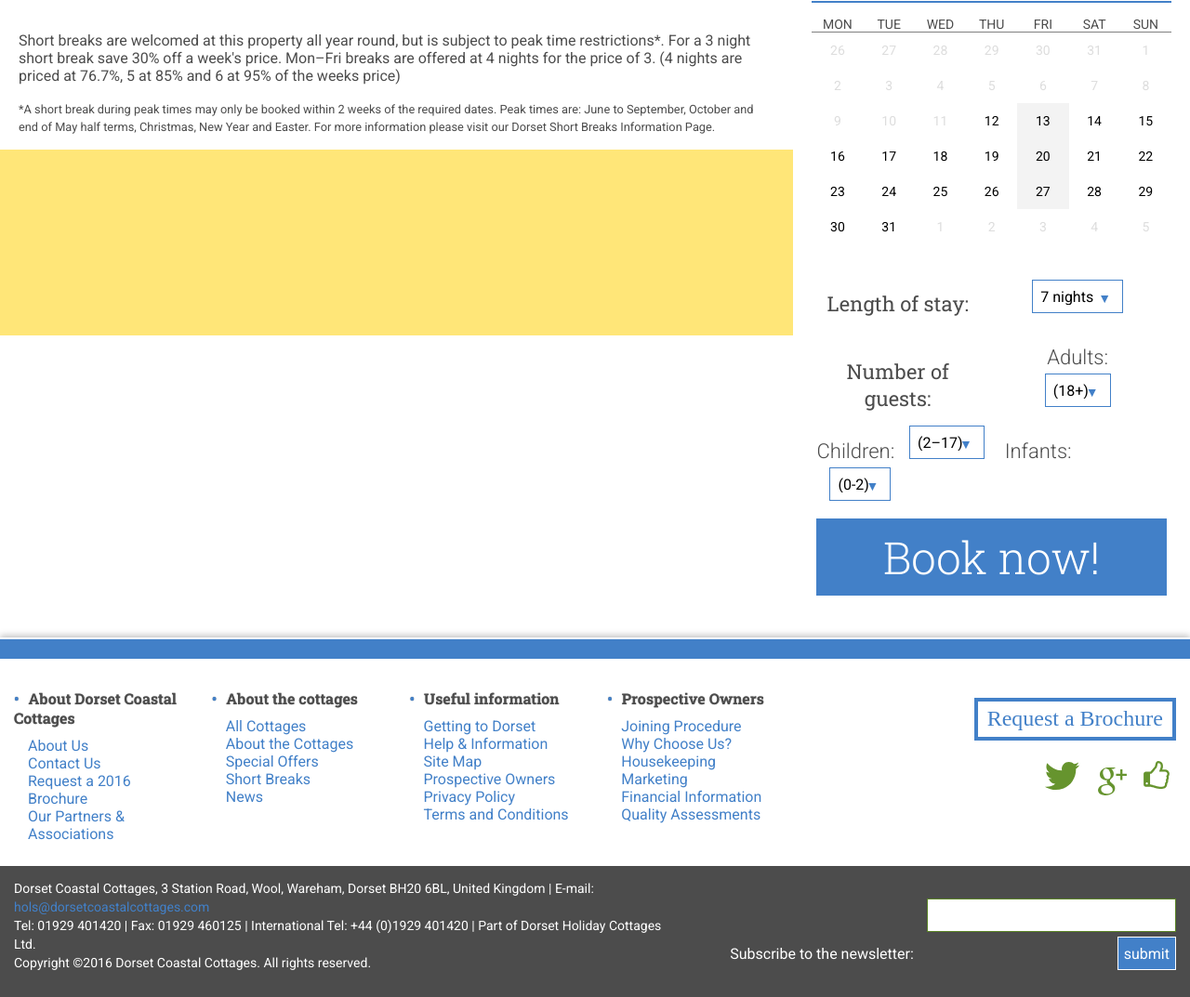
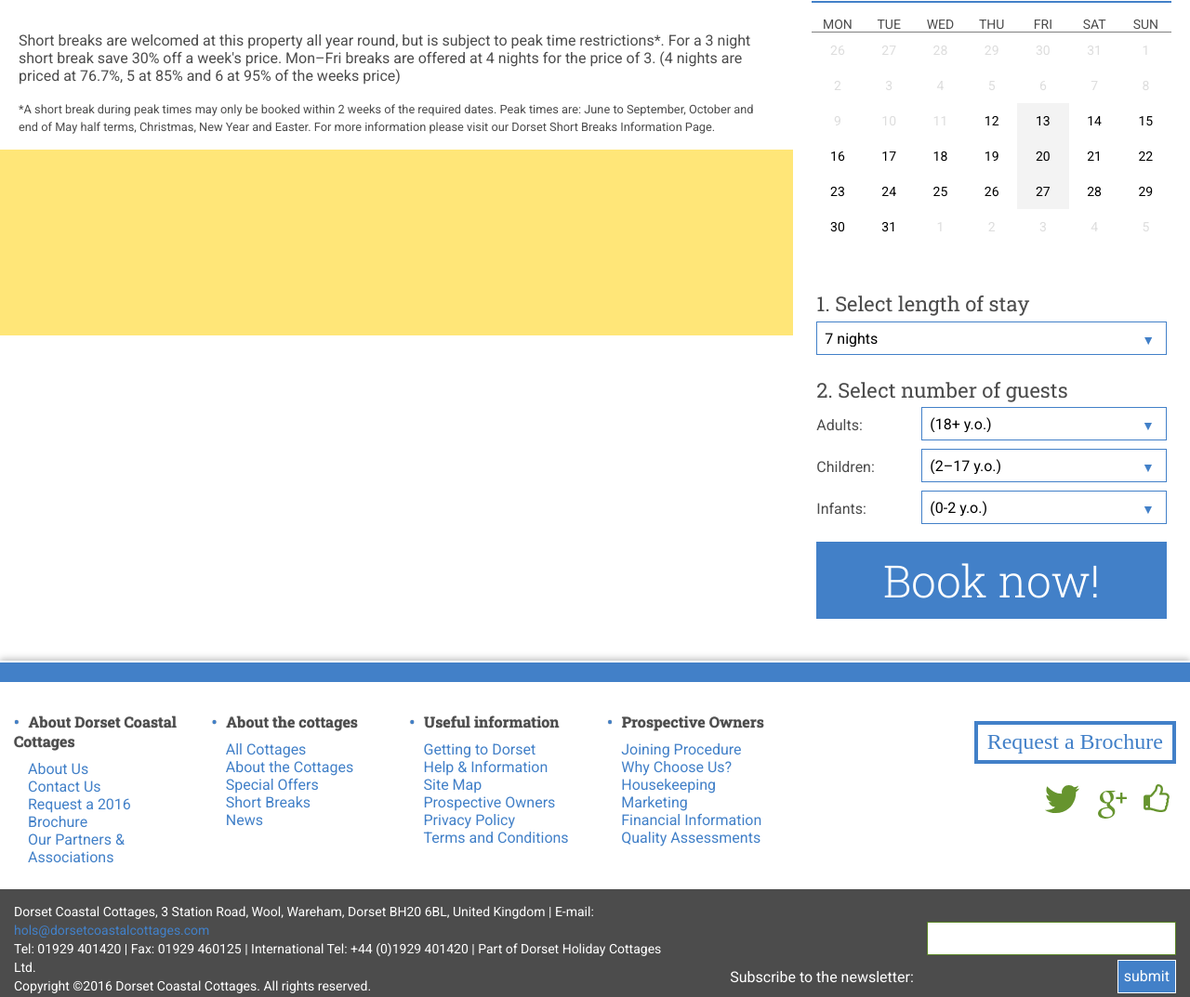
Before and after one commit to 1GR3/dcc, a plain HTML site: page src/single.html in a window 1280 px wide. Shown: the part 1439-2512 px from the top of the page at 93% size. Drawn offline with nearby package versions, Linux system fonts and the light colour scheme; files that its build step writes are made by us from their sources; files whose address does not match are found by name.

Commit message:
single page booking form

```diff
--- a/src/scss/atoms/_forms.scss
+++ b/src/scss/atoms/_forms.scss
@@ -100,6 +100,9 @@
 	    &:focus {
 		    outline: none;
 		    box-shadow: inset 0 0 5px $color-primary;
+		}
+		option[value=""] {
+			color: #666;
 		}
 	}
 	&:after {
--- a/src/scss/pages/_single.scss
+++ b/src/scss/pages/_single.scss
@@ -295,27 +295,7 @@
 			.book {
 				margin-bottom: 20px;
 				padding: 25px;
-				&>div{
-					width: 25%;
-					display: inline-block;
-					clear: none;
-					padding-right: 10px;
-					text-align: center;
-
-					&.double {
-						//@include span-columns(6 of 12);
-						width: 49% !important;
-						margin: 0 0 10px 0;
-						&.select {
-							margin: 10px 0 0 0;
-						}
-					}
-					&.last {
-						@include omega();
-						padding-right: 0;
-					}
-
-					label {
+				&>label {
 					display: inline-block;
 					font-weight: 300;
 					font-size: 22px;
@@ -331,10 +311,16 @@
 					}
 				}
 				.select {
-						//@include span-columns(3 of 12);
-						//width: 100%;
+					width: 100%;
 				}
-
+				.label {
+					width: 30%;
+					float: left;
+					label { padding-top: 10px; }
+				}
+				.combo {
+					width: 70%;
+					float: left;
 				}
 				button {
 					margin-top: 10px;
@@ -372,6 +358,7 @@
 		footer > div.wrapper > nav > h6:before { color: $blue !important; }
 
 		.content > aside > div.tab-content.tc-4 > form > div > div,
+		.content > aside > div.tab-content.tc-4 > form > div.select,
 		.content > aside  #calendar > header,
 		footer > div.wrapper > nav.social > a {
 			    border-color: $blue;
--- a/src/single.html
+++ b/src/single.html
@@ -297,12 +297,12 @@
 					</div>
 				</div>
 
-				<form class="book">
-					<div class="double"><label for="nights"><strong>Length of stay:</strong></label></div>
-					<div class="double last">
+
+
+				<form class="book" action="http://dcc.chillifish.com/booking-form/141/" method="post">
+					<label><strong>1. Select length of stay</strong></label>
 					<div class="select ">
 						<select name="nights" id="nights">
-								<option value="3">2 nights</option>
 							<option value="4">3 nights</option>
 							<option value="5">4 nights</option>
 							<option value="6">5 nights</option>
@@ -312,49 +312,49 @@
 							<option value="22">21 nights</option>
 						</select>
 					</div>
-					</div><br>
-					<div class="double"><label for="adults"><strong>Number of guests:</strong></label></div>
-					<div class="double last">
-					<div><label> Adults:</label></div>
+					<br>
+					<label><strong>2. Select number of guests</strong></label>
+					<div class="label"><label> Adults:</label></div>
+					<div class="combo">
 						<div class="select">
 							<select name="adults" id="adults">
-								<option value="">(18+)</option>
+								<option value="" disabled selected>(18+ y.o.)</option>
 								<option value="1">1</option>
 								<option value="2">2</option>
 							</select>
 						</div>
-					</div><br>
-					<div><label for="children">Children:</label></div>
-					<div>
+					</div>
+					<div class="label"><label>Children:</label></div>
+					<div class="combo">
 						<div class="select">
 							<select name="children" id="children">
-								<option value="">(2–17)</option>
+								<option value="">(2–17 y.o.)</option>
 								<option value="0">0</option>
 								<option value="1">1</option>
 								<option value="2">2</option>
 							</select>
 						</div>
 					</div>
-					<div><label for="infants">Infants:</label></div>
-					<div class="last">
+					<div class="label"><label>Infants:</label></div>
+					<div class="combo">
 						<div class="select">
 							<select name="infants" id="infants">
-								<option value="">(0-2)</option>
+								<option value="" disabled selected>(0-2 y.o.)</option>
 								<option value="0">0</option>
 								<option value="1">1</option>
 								<option value="2">2</option>
 							</select>
 						</div>
 					</div>
-					<input id="propertyRef" name="propertyRef" value="139" type="hidden">
-					<input id="propertyName" name="propertyName" value="Bell Cottage" type="hidden">
-					<input id="arr_date" name="arr_date" type="hidden">
-					<input id="dep_date" name="dep_date" type="hidden">
-					<input id="bke_fee" name="bke_fee" type="hidden">
-					<input id="pet_fee" name="pet_fee" type="hidden">
-					<input id="total" name="total" type="hidden">
-					<input id="bedrooms" name="bedrooms" value="1" type="hidden">
-					<input id="minAge" name="minAge" value="18" type="hidden">
+					<input type="hidden" id="propertyRef" name="propertyRef" value="141">
+					<input type="hidden" id="propertyName" name="propertyName" value="Pepper Pot Cottage">
+					<input type="hidden" id="arr_date" name="arr_date">
+					<input type="hidden" id="dep_date" name="dep_date">
+					<input type="hidden" id="bke_fee" name="bke_fee">
+					<input type="hidden" id="pet_fee" name="pet_fee">
+					<input type="hidden" id="total" name="total">
+					<input type="hidden" id="bedrooms" name="bedrooms" value="1">
+					<input type="hidden" id="minAge" name="minAge" value="0">
 					<button class="btn-big" type="submit" data-target-form="search_property">Book now!</button>
 				</form>
 			</div>
```
Lines whose indentation alone changed are shown as unchanged.
